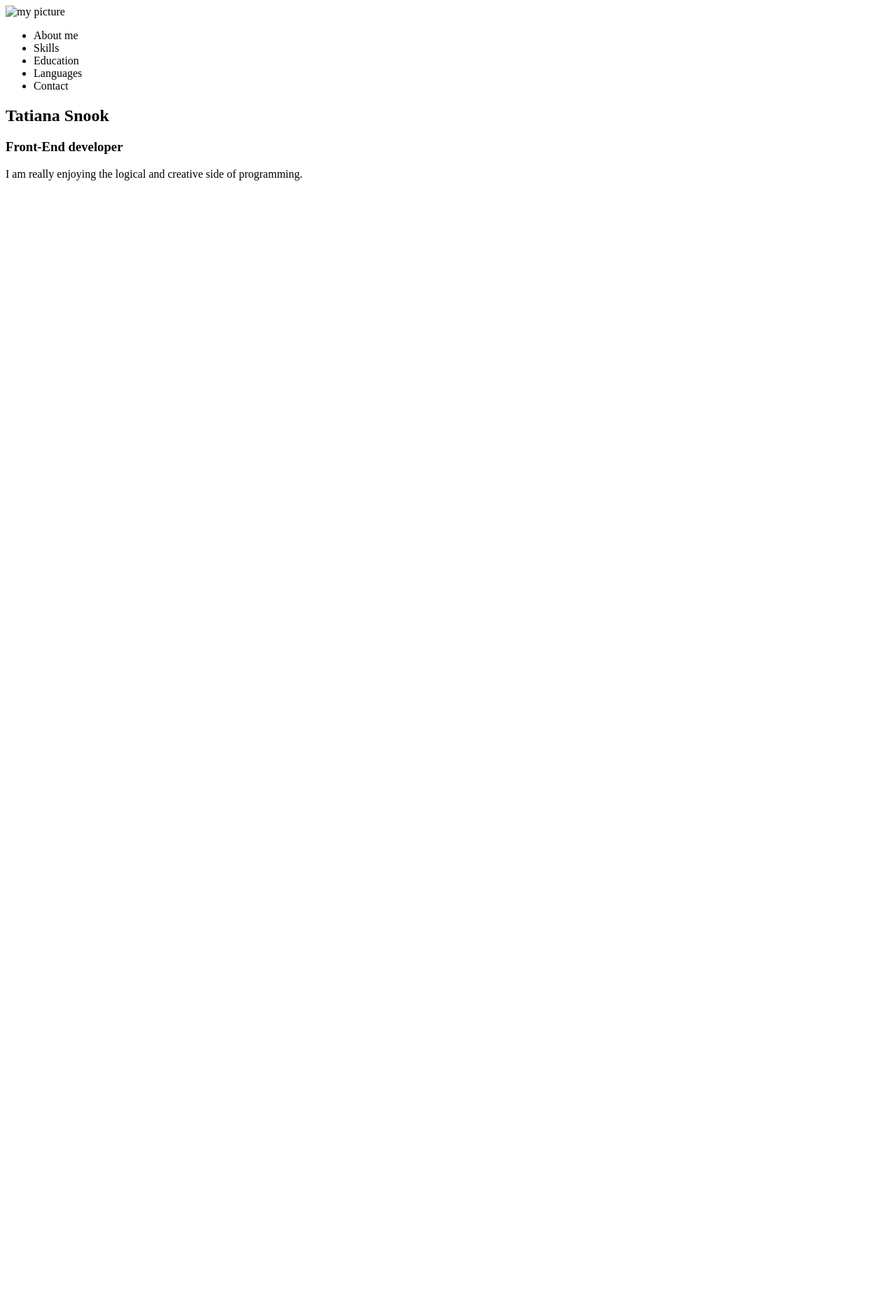
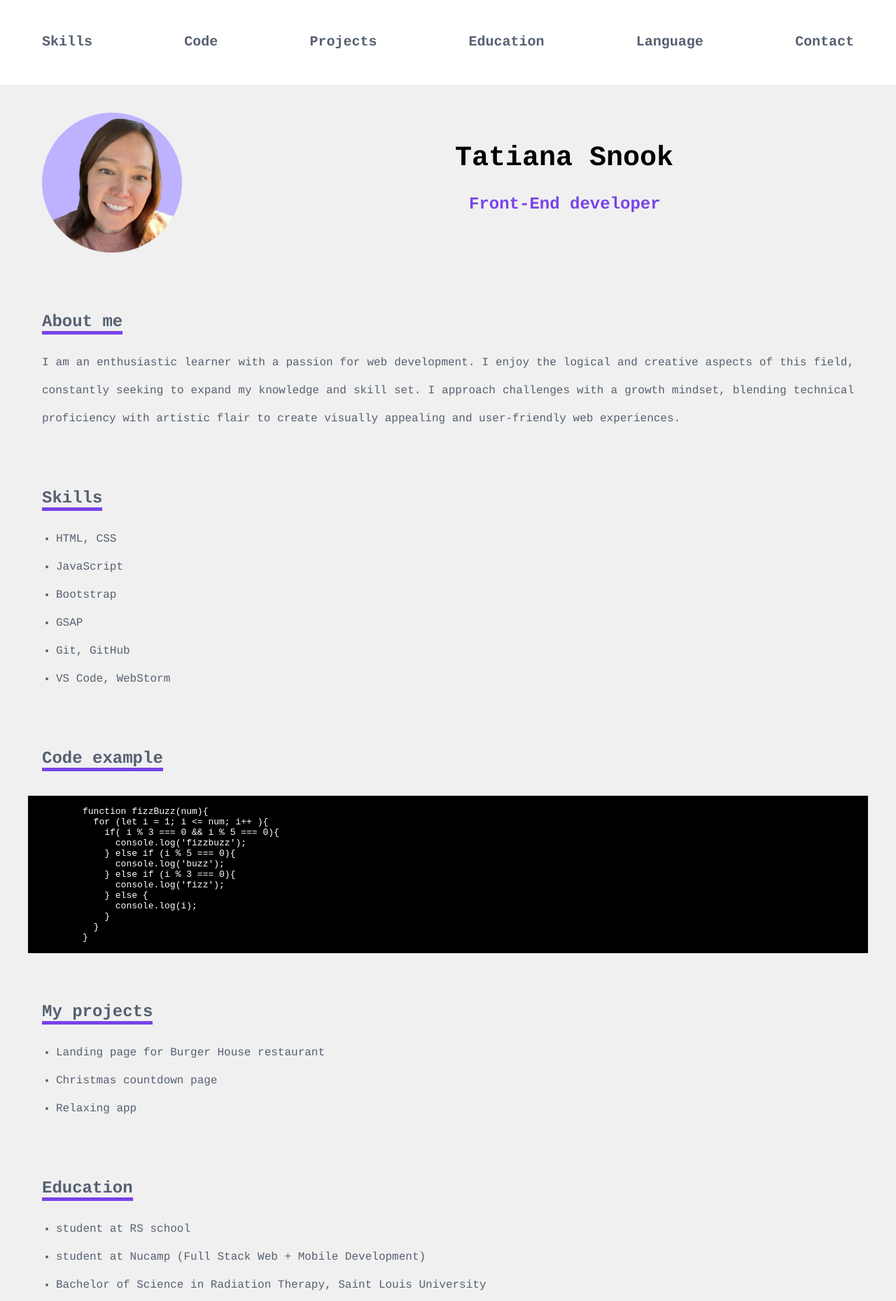
Before and after one commit to tatianasnook/rsschool-cv, a plain HTML site: page index.html in a window 1280 px wide. Shown: the top 1859 px of the page at 70% size. Before the commit the page ends 800 px from the top, so only its background shows below. Drawn offline with Linux system fonts and the light colour scheme.

Commit message:
feat: finished CV3

```diff
--- a/index.html
+++ b/index.html
@@ -9,26 +9,144 @@
 <body>
   <header>
     <nav>
-      <img src="" alt="my picture">
-      <ul>
-        <li>About me</li>
-        <li>Skills</li>
-        <li>Education</li>
-        <li>Languages</li>
-        <li>Contact</li>
+      <img class="my-pic2" src="purple-modified.png" alt="profile picture" width="150">
+      <ul class="nav-menu">
+        <li>
+          <a href="#skills">Skills</a>
+        </li>
+        <li>
+          <a href="#code">Code</a>
+        </li>
+        <li>
+          <a href="#projects">Projects</a>
+        </li>
+        <li>
+          <a href="#education">Education</a>
+        </li>
+        <li>
+          <a href="#language">Language</a>
+        </li>
+        <li>
+          <a href="#contact">Contact</a>
+        </li>
       </ul>
+
     </nav>
   </header>
 
   <main>
     <section class="intro">
-      <h1>Tatiana Snook</h1>
-      <h3>Front-End developer</h3>
+      <div class="box1">
+        <img class="my-pic" src="purple-modified.png" alt="profile picture" width="200">
+      </div>
+
+      <div class="box2">
+        <h1>Tatiana Snook</h1>
+        <h2>Front-End developer</h2>
+      </div>
+
     </section>
 
-    <section class="aboutMe">
-      <p>I am really enjoying the logical and creative side of programming.</p>
+    <section id="aboutMe">
+      <h2>About me</h2>
+      <p>
+        I am an enthusiastic learner with a passion for web development. I enjoy the
+        logical and creative aspects of this field, constantly seeking to expand my
+        knowledge and skill set. I approach challenges with a growth mindset, blending
+        technical proficiency with artistic flair to create visually appealing and
+        user-friendly web experiences.
+      </p>
     </section>
+
+    <section id="skills">
+      <h2>Skills</h2>
+      <ul>
+        <li>HTML, CSS</li>
+        <li>JavaScript</li>
+        <li>Bootstrap</li>
+        <li>GSAP</li>
+        <li>Git, GitHub</li>
+        <li>VS Code, WebStorm</li>
+      </ul>
+    </section>
+
+    <section id="code">
+      <h2>Code example</h2>
+      <pre>
+        <code>
+          function fizzBuzz(num){
+            for (let i = 1; i &lt;= num; i++ ){
+              if( i % 3 === 0 && i % 5 === 0){
+                console.log('fizzbuzz');
+              } else if (i % 5 === 0){
+                console.log('buzz');
+              } else if (i % 3 === 0){
+                console.log('fizz');
+              } else {
+                console.log(i);
+              }
+            }
+          }
+        </code>
+      </pre>
+    </section>
+
+    <section id="projects">
+      <h2>My projects</h2>
+      <ul>
+        <li>
+          <a href="https://burger-landing.glitch.me" target="_blank">Landing page for Burger House restaurant</a>
+        </li>
+        <li>
+          <a href="https://christmas-countdown-application.glitch.me" target="_blank">Christmas countdown page</a>
+        </li>
+        <li>
+          <a href="https://low-blood-pressure.glitch.me" target="_blank">Relaxing app</a>
+        </li>
+      </ul>
+    </section>
+
+    <section id="education">
+      <h2>Education</h2>
+      <ul>
+        <li>student at RS school</li>
+        <li>student at Nucamp (Full Stack Web + Mobile Development)</li>
+        <li>Bachelor of Science in Radiation Therapy, Saint Louis University</li>
+      </ul>
+    </section>
+
+    <section id="language">
+      <h2>Languages</h2>
+      <ul>
+        <li>English - fluent</li>
+        <li>Russian - native</li>
+      </ul>
+    </section>
+
+    <section id="contact">
+      <h2>Contact</h2>
+      <ul>
+        <li>Phone: +1 314 9171217</li>
+        <li>
+          <a href="mailto:tatsnook@gmail.com">Email me</a>
+        </li>
+        <li>
+          <a href="https://www.linkedin.com/in/tatiana-snook-765997264/" target="_blank">Linkedin</a>
+        </li>
+      </ul>
+    </section>
+
+    <footer>
+      <div class="footer">
+        <a class="link" href="https://github.com/tatianasnook" target="_blank">
+          <img src="icons8-github-50.png" alt="GitHub logo">
+        </a>
+        <h5>2023</h5>
+        <a class="link" href="https://rs.school/js-stage0/">
+          <img src="rs_school_js.svg" alt="rs school logo" width="100">
+        </a>
+      </div>
+    </footer>
 
   </main>
 </body>
--- a/style.css
+++ b/style.css
@@ -0,0 +1,203 @@
+*{
+  margin: 0;
+  padding: 0;
+}
+body {
+  font-family: Courier, sans-serif;
+  color: #556070;
+}
+header {
+  display:flex;
+  justify-content: center;
+}
+nav {
+  width: 100%;
+  max-width: 1200px;
+  margin: 0 auto;
+}
+.nav-menu {
+  padding-left: 0;
+  display: flex;
+  justify-content:space-between;
+  align-items: center;
+  width: 100%;
+}
+.nav-menu li{
+  list-style: none;
+  padding: 40px 20px;
+}
+.nav-menu a {
+  text-decoration: none;
+  color:#556070;
+  font-size: 20px;
+  font-weight: 600;
+}
+.my-pic2{
+  display: none;
+}
+a:hover{
+  cursor: pointer;
+  color: #7843e9;
+}
+main {
+  display:flex;
+  flex-direction: column;
+  align-items: center;
+  background-color: #f0f0f0;
+}
+.intro {
+  width: 100%;
+  max-width: 1200px;
+  margin: 0 auto;
+  display: flex;
+  align-items: center;
+  padding: 40px 0;
+}
+h1 {
+  font-size: 40px;
+  color: black;
+  margin-bottom: 30px;
+}
+h2 {
+  border-bottom: 5px solid #7843e9;
+  display:inline-block;
+  margin: 0 0 20px 20px;
+}
+.box1 {
+  flex: 1;
+  padding-left: 20px;
+}
+.box2 {
+  flex: 1;
+}
+.box2 h2{
+  border-bottom: none;
+  color:#7843e9;
+}
+
+#aboutMe, #skills, #projects, #education, #language, #contact, #code {
+  width: 100%;
+  max-width: 1200px;
+  margin: 0 auto;
+  padding: 40px 0;
+}
+p{
+  text-align: justify;
+  line-height: 40px;
+  margin: 0 20px;
+}
+ul {
+  padding-left: 40px;
+  line-height: 40px;
+}
+code{
+  display: block;
+  background-color: black;
+  color: white;
+}
+#code{
+  padding-bottom: 0;
+}
+#projects a{
+  text-decoration: none;
+  color:#556070;
+}
+#projects a:hover{
+  cursor: pointer;
+  color:#7843e9;
+}
+#contact a {
+  text-decoration: none;
+  color:#556070;
+}
+#contact a:hover{
+  color:#7843e9;
+  cursor: pointer;
+}
+footer {
+  background-color: #556070;
+  color: white;
+  display: flex;
+  justify-content: center;
+  width: 100%;
+}
+.footer {
+  width: 100%;
+  max-width: 1200px;
+  margin: 0 auto;
+  display: flex;
+  justify-content: space-between;
+
+}
+.link, h5 {
+  padding: 40px 20px;
+}
+.link:hover{
+  transform: scale(1.2);
+}
+@media all and (max-width: 800px){
+  .nav-menu a{
+    font-size: 16px;
+  }
+  .my-pic{
+    width: 150px;
+  }
+  h1{
+    font-size: 32px;
+  }
+  h2{
+    font-size: 24px;
+  }
+  #aboutMe, #skills, #education, #language, #contact, #code{
+    padding: 20px 0;
+  }
+}
+@media all and (max-width: 540px){
+  .my-pic2{
+    display:block;
+    margin: 10px;
+  }
+  nav{
+    display: flex;
+    justify-content: space-between;
+  }
+  .nav-menu{
+    flex-direction: column;
+    align-items: end;
+    margin-right: 20px;
+  }
+  .nav-menu li{
+    padding: 0;
+    margin-left: 20px;
+    line-height: 26px;
+  }
+  .intro{
+    width: 90%;
+    padding: 20px 0;
+  }
+  .my-pic{
+    display: none;
+  }
+  .box1{
+    display: none;
+  }
+  .box2{
+    text-align: center;
+  }
+  h1{
+    font-size: 28px;
+    margin-bottom: 10px;
+  }
+  h2{
+    font-size: 20px;
+  }
+  .box2 h2{
+    margin:0;
+  }
+  p{
+    line-height: 30px;
+  }
+  ul {
+    line-height: 30px;
+  }
+}
```
Also changed, not shown: icons8-github-50.png (added), rs_school_js.svg (added).
